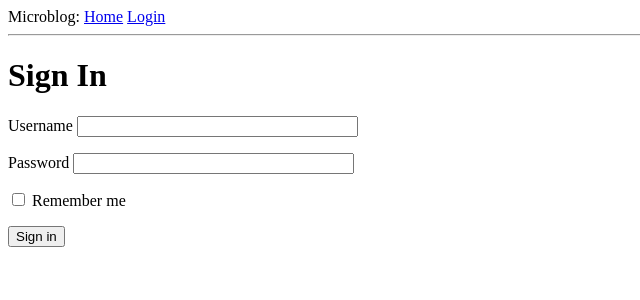
After one commit to MaringantiYashwanth/flask-tutorial-miguel, a Flask app: template app/templates/login.html in a window 1280 px wide. The commit adds this page. Shown: the top 300 px of the page, without its empty margins (0-640 px from the left). Run offline with Flask 3, Linux system fonts and the light colour scheme; the template is opened without the code that fills it: values that come from a table or form of the project are taken from there, others are empty.

Commit message:
updated the webforms and url_for for links

```diff
--- a/app/__init__.py
+++ b/app/__init__.py
@@ -1,5 +1,7 @@
 from flask import Flask
+from config import Config
 
 app = Flask(__name__)
+app.config.from_object(Config)
 
 from app import routes
--- /dev/null
+++ b/app/forms.py
@@ -0,0 +1,9 @@
+from flask_wtf import FlaskForm
+from wtforms import StringField, PasswordField, BooleanField, SubmitField
+from wtforms.validators import DataRequired
+
+class LoginForm(FlaskForm):
+    username=StringField('Username', validators=[DataRequired()])
+    password=PasswordField('Password', validators=[DataRequired()])
+    remember_me=BooleanField('Remember me')
+    submit=SubmitField('Sign in')
--- a/app/routes.py
+++ b/app/routes.py
@@ -1,5 +1,6 @@
 from app import app
-from flask import render_template
+from flask import render_template, flash, redirect, url_for
+from app.forms import LoginForm
 
 @app.route('/')
 @app.route('/index')
@@ -28,31 +29,11 @@ def index():
 # 	</body>
 # </html>'''
 
-
-# create an about page that has movies inside it and user can view (about.html) those movie names
-@app.route('/about')
-def about():
-	users = {'username': ['Yashwanth', 'Sawanth', 'Venkata Sai', 'Sainath', 'Piyush', 'Hitesh']}
-	movies = [
-		{
-			'movie': 'Bahubhali'
-			'user': users[username][0]
-		},
-		{
-			'movie': 'Pushpa The Rise',
-			'user': users[username][1]
-		},
-		{
-			'movie': 'Pushpa The Rule'
-			'user': users[username][2]
-		},
-		{
-			'movie': 'Pushpa The Rampage',
-			'user': users[username][3]
-		},
-		{
-			'movie': 'Game Changer',
-			'user': users[username][4]
-		},
-	]
-	return render_template('about.html', title="about page",users=users, movies=movies)
+@app.route('/login', methods=["GET", "POST"])
+def login():
+    form = LoginForm()
+    if form.validate_on_submit():
+        flash('Login requested for user {}, remember me={}'.format(
+            form.username.data, form.remember_me.data))
+        return redirect(url_for('index'))
+    return render_template('login.html', title='Sign In', form=form)
--- a/app/templates/base.html
+++ b/app/templates/base.html
@@ -10,8 +10,21 @@
 	{% endif %}
 </head>
 <body>
-	<div>Microblog: <a href="/index"></a></div>
+	<div>
+		Microblog:
+		<a href={{ url_for('index') }}>Home</a>
+		<a href={{ url_for('login') }}>Login</a>
+	</div>
 	<hr>
+	{% with messages = get_flashed_messages() %}
+	{% if messages %}
+	<ul>
+		{% for message in messages %}
+		<li>{{ message }}</li>
+		{% endfor %}
+	</ul>
+	{% endif %}
+	{% endwith %}
 	{% block content %} {% endblock %}
 </body>
 </html>
--- /dev/null
+++ b/app/templates/login.html
@@ -0,0 +1,29 @@
+{% extends 'base.html' %}
+{% block content %}
+	<h1>Sign In</h1>
+	<form action="" method="post" novalidate>
+			{{ form.hidden_tag() }}
+			<p>
+				{{ form.username.label }}
+				{{ form.username(size=32) }}
+			</p>
+			<p>
+				{% for error in form.username.errors %}
+				<span style="color: red;">[{{ error }}]</span>
+				{% endfor %}
+			</p>
+
+			<p>
+				{{ form.password.label }}
+				{{ form.password(size=32) }}
+			</p>
+			<p>
+					{% for error in form.password.errors %}
+					<span style="color: red;">[{{ error }}]</span>
+					{% endfor %}
+			</p>
+
+			<p>{{ form.remember_me() }} {{ form.remember_me.label }}</p>
+			<p>{{ form.submit() }}</p>
+	</form>
+{% endblock %}
--- /dev/null
+++ b/config.py
@@ -0,0 +1,4 @@
+import os
+
+class Config:
+    SECRET_KEY = os.environ.get("SECRET_KEY") or 'you-will-never-guess'
```
Also changed, not shown: app/templates/index.html (line endings or trailing spaces).
